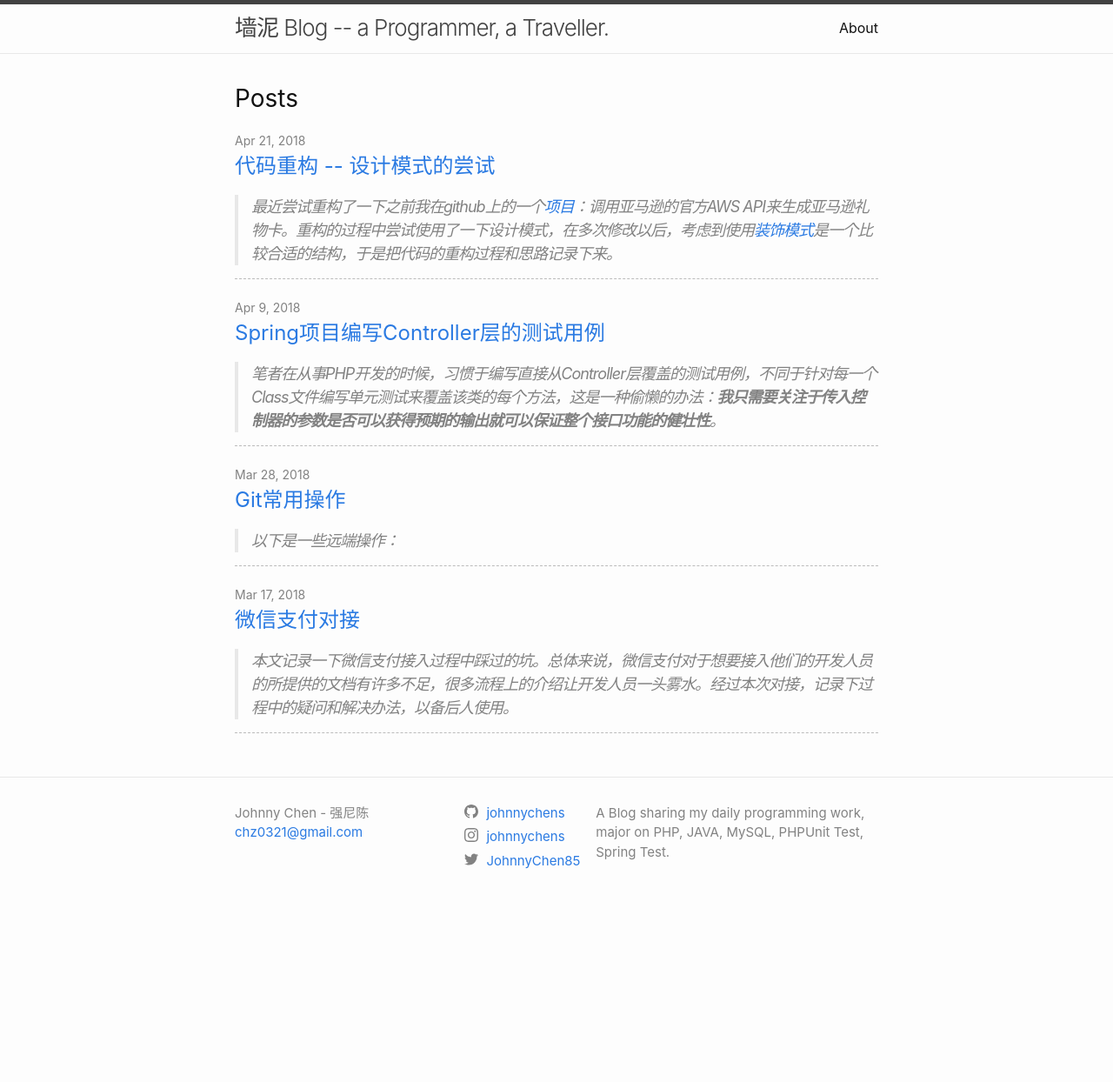
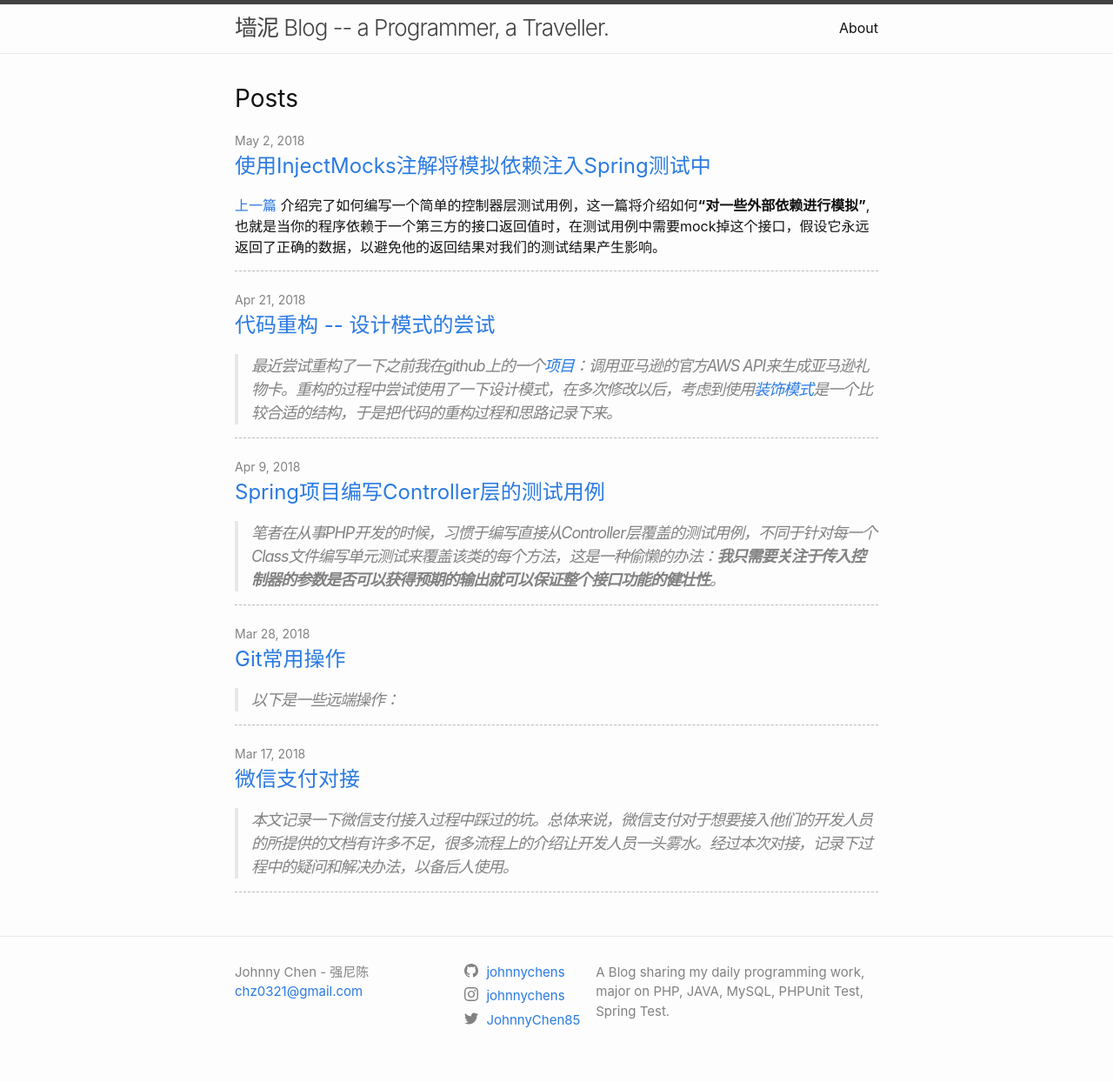
Before and after one commit to JohnnyChenS/johnnychens.github.io, a Jekyll site: the page built from index.html, in a window 1280 px wide. Shown: the whole page at 87% size. Built offline with Jekyll 4.4.1, drawn with Linux system fonts in a browser that asks for light colours; the list of posts is cut into pages by our own code; before the commit the page ends 1061 px from its top, so only the background shows below that; part of the change alters nothing that is shown.

Commit message:
new post

````diff
--- a/_posts/2018-04-09-writing-tests-of-controller-layer.md
+++ b/_posts/2018-04-09-writing-tests-of-controller-layer.md
@@ -45,13 +45,16 @@ assertEquals(32,$responseJson['age']);
 
 <img src="{{"/assets/img/structure.png" | absolute_url}}" title="结构" width="300px" />
 
+>可以在本文的最后，下载到我的这个Demo项目的代码。
+
 接下来介绍一下配置文件: test/resources/spring-test.xml
 ```xml
 <!-- 首先引入数据库配置文件: -->
 <context:property-placeholder location="classpath:datasource.properties"/>
 <!-- component-scan 初始化测试用例需要扫描的包文件,这样在测试用例启动的时候spring-test框架就会把dao, service, controller 等Bean资源加载到内存中 -->
 <context:component-scan base-package="ny.john.demo.controller, ny.john.demo.service, ny.john.demo.dao"/>
-<!-- 接下来是mysql 和 redis 初始化过程, 声明对应名称的Bean文件，包括redis和mysql的连接池管理 -->
+<!-- 接下来是mysql 和 redis 初始化过程, 声明对应名称的Bean文件，包括redis和mysql的连接池管理, 此处略去 -->
+
 <!-- 最后声明一下框架输出的数据类型，包括了html和Restful结构的json字符串 -->
 <mvc:annotation-driven>
     <mvc:message-converters>
@@ -121,4 +124,6 @@ public void getUser() throws Exception {
 }
 ```
 
-可以通过 [这里](https://github.com/JohnnyChenS/spring-test-demo.git) 下载到我的demo代码
+>可以通过 [这里](https://github.com/JohnnyChenS/spring-test-demo.git) 下载到我的Demo代码
+
+[下一篇](/springtest/2018/05/02/inject-mocks-into-spring-test-controller.html) 将介绍如何使用Mock和InjectMocks注解将一些类中的方法替换掉来完成测试覆盖的。
--- /dev/null
+++ b/_posts/2018-05-02-inject-mocks-into-spring-test-controller.md
@@ -0,0 +1,198 @@
+---
+layout: post
+title:  "使用InjectMocks注解将模拟依赖注入Spring测试中"
+description: "Inject mocks into spring test using InjectMocks annotation - 使用InjectMocks注解将模拟依赖注入到Spring测试用例中"
+date:   2018-05-02 10:33:21 +0800
+categories: SpringTest
+---
+
+[上一篇](/springtest/2018/04/09/writing-tests-of-controller-layer.html) 介绍完了如何编写一个简单的控制器层测试用例，这一篇将介绍如何<b>"对一些外部依赖进行模拟"</b>, 也就是当你的程序依赖于一个第三方的接口返回值时，在测试用例中需要mock掉这个接口，假设它永远返回了正确的数据，以避免他的返回结果对我们的测试结果产生影响。
+
+还是用在之前Demo代码的基础上来做修改：
+- 加入了一个简单的用户身份验证的拦截器```AuthorizationInterceptor```,用来介绍如何在测试用例的路由过程中注入该拦截器；
+
+```java
+
+@Component
+public class AuthorizationInterceptor implements HandlerInterceptor {
+    private String[] needLoginUriArr= new String[]{"/weather/today"};//需要拦截器验证的URL路径
+
+    @Resource
+    private UserDao userDao;
+
+    @Override
+    public boolean preHandle(HttpServletRequest request, HttpServletResponse response, Object handler) throws IOException {
+        String   uidAttr         = request.getHeader("uid");
+
+        response.setCharacterEncoding("UTF-8");
+        response.setContentType("application/json; charset=utf-8");
+
+        for (String needLoginUri : needLoginUriArr) {
+            if (request.getRequestURI().startsWith(needLoginUri) &&
+                    (uidAttr == null || userDao.get(Integer.parseInt(uidAttr)) == null)) { //身份验证失败就抛出错误提示
+                response.getWriter().write("{\"error\":\"you are not authorized to visit this page.\"}");
+                response.getWriter().flush();
+                response.getWriter().close();
+                return false;
+            }
+        }
+
+        return true;
+    }
+}
+
+```
+
+- 一个Configure类将拦截器注册到项目中:
+
+```java
+@Configuration
+public class Configure extends WebMvcConfigurerAdapter{
+    @Resource
+    private AuthorizationInterceptor authorizationInterceptor;
+
+    @Override
+    public void addInterceptors(InterceptorRegistry registry) {
+        registry.addInterceptor(authorizationInterceptor).addPathPatterns("/**");//对所有路径都使用该拦截器规则
+    }
+}
+```
+
+- 创建一个WeatherService类，这个类调用了百度的天气预报API，可以查询各地的天气情况，这里我只简单封装了该API示例中的北京地区天气的url（否则需要注册百度API的开发者账号）;
+
+```java
+
+@Service
+public class WeatherService {
+    private String getFromBaiduApi(String city) throws IOException {
+        String urlStr = "http://api.map.baidu.com/telematics/v3/weather?";
+
+        Map<String, String> params = new HashMap<>();
+        params.put("location", city);
+        params.put("output", "json");
+        params.put("ak", "E4805d16520de693a3fe707cdc962045");
+
+        return HttpUtil.get(urlStr, params);
+    }
+
+    public JSONObject getToday(String city) throws IOException {
+        String weatherData = getFromBaiduApi(city);
+
+        return JSONObject.parseObject(weatherData);
+    }
+}
+
+```
+
+- 一个WeatherController的控制器，访问后向用户问好并显示今日的天气情况:
+
+```python
+#HTTP Request URL:
+http://localhost:8080/weather/today
+
+#Response:
+hello Johnny:
+ Here is today's weather: 雷阵雨 28 ~ 16℃
+```
+
+接下来说说如何在测试用例中加入拦截器，其实很简单，在spring-test.xml文件中注册一个mvc拦截器Bean就可以了:
+```xml
+<mvc:interceptors>
+    <bean id="authorizationInterceptor" class="ny.john.demo.Interceptor.AuthorizationInterceptor"/>
+</mvc:interceptors>
+```
+这样一来，Spring Test在初始化之后mockMvc实例被注入了拦截器，下面这个测试用例会因为没有带上用户的身份标识而被拦截器拒绝：
+```java
+@Test
+public void getTodayNoAuthorization() throws Exception {
+    MvcResult result = mockMvc.perform(MockMvcRequestBuilders.get("/weather/today")).andExpect(MockMvcResultMatchers.status().is2xxSuccessful()).andReturn();
+    String response = result.getResponse().getContentAsString();
+
+    JSONObject responseJson = JSON.parseObject(response);
+    Assert.assertEquals("you are not authorized to visit this page.", responseJson.getString("error"));
+}
+```
+
+>最后，终于可以介绍本文的主题了，如何在测试用例中“打桩”模拟依赖代码的响应。
+
+所谓 ***打桩*** 就是将A方法的内部实现用A1方法来替代，以解除对A方法中某些代码的依赖。Spring Test中，通过```@Mock ```注解来创建一个完全被模拟的Bean实例，并用```@InjectMocks ```注解来将这个Bean注入到它的依赖对象中:
+
+```java
+@RunWith(SpringJUnit4ClassRunner.class)
+@WebAppConfiguration
+@DirtiesContext(classMode = DirtiesContext.ClassMode.AFTER_EACH_TEST_METHOD)
+@ContextConfiguration(locations = {"classpath:spring-test.xml"})
+public class InjectMocksControllerTest {
+    @Mock
+    private WeatherService weatherService;
+
+    @InjectMocks
+    @Resource
+    private WeatherController weatherController;
+}
+```
+上面的示例代码省略了部分无关的内容，为了着重介绍这两个Bean的依赖关系。
+
+先看WeatherController的源码，它的类定义中对WeatherService有一个依赖：
+```java
+@RestController
+@RequestMapping(value = "/weather")
+public class WeatherController {
+
+    @Resource
+    private WeatherService weatherService;
+
+    @Resource
+    private UserDao userDao;
+
+    @RequestMapping(value = "/today")
+    public String hello(HttpServletRequest request) throws IOException {
+
+    }
+}
+```
+
+所以在测试用例中，我们创建了一个Mock的weatherService，注意：```@Mock ```注解会创建一个对应类的空对象实例，它什么方法体也没有，所以我们必须在后面的代码中模拟他的方法体行为。
+
+然后，我们用```@InjectMocks ```和```@Resource ```标注一个weatherController, 用@Resource标注是告诉Spring Test这是一个注册过的Bean，测试框架会从Context中找到同名的Bean，同时它还被标注了@InjectMocks注解，所以这个Bean的私有成员weatherService会被我们的空对象***替换掉***。
+
+接下来，要使用一种新的方式来初始化我们的测试用例。在之前的介绍中我们是直接使用```spring-test.xml ```文件配置的context来初始化我们的MockMvc：
+```java
+@Before
+public void setUp() throws Exception {
+    MockitoAnnotations.initMocks(this);
+    mockMvc = MockMvcBuilders.webAppContextSetup(context).build();
+}
+```
+这次因为我们声明了一个注入过“桩实例”的Controller Bean，所以不能用实例化过的context，必须直接使用这个controller:
+```java
+@Before
+public void setUp() throws Exception {
+    MockitoAnnotations.initMocks(this);
+    mockMvc = MockMvcBuilders.standaloneSetup(weatherController).addInterceptors(authorizationInterceptor).build();
+    /**
+     * 这里做了两件事：
+     * 1. 用那个注入过的weatherController实例化了MVC框架；
+     * 2. 向框架注册了权限拦截器（因为我们没有用spring-test.xml文件初始化过的上下文，所以拦截器没有被注入，必须显式的这样注册一下）
+     */
+}
+```
+剩下的内容就很简单了，在测试用例里面指定一下刚才Mock出来的weatherService空对象的指定方法的返回结果，然后判定一下控制器调用的结果是否符合预期就行了：
+
+```java
+@Test
+public void getToday() throws Exception {
+    mockUser();
+
+    JSONObject weatherJson = JSONObject.parseObject("{\"temperature\":\"28 ~ 16℃\",\"weather\":\"雷阵雨\"}");
+    //这一行声明weatherService的getToday方法接受一个字符串类型的参数，然后返回一个我们给定的JSONObject对象
+    Mockito.when(weatherService.getToday(Mockito.anyString())).thenReturn(weatherJson);
+
+    MvcResult result = mockMvc.perform(MockMvcRequestBuilders.get("/weather/today").header("uid",1)).andExpect(MockMvcResultMatchers.status().is2xxSuccessful()).andReturn();
+    String response = result.getResponse().getContentAsString();
+
+    Assert.assertEquals("hello Johnny: \n Here is today's weather: 雷阵雨 28 ~ 16℃", response);
+}
+```
+
+>可以通过 [这里](https://github.com/JohnnyChenS/spring-test-demo.git) 下载到我的Demo代码
````
